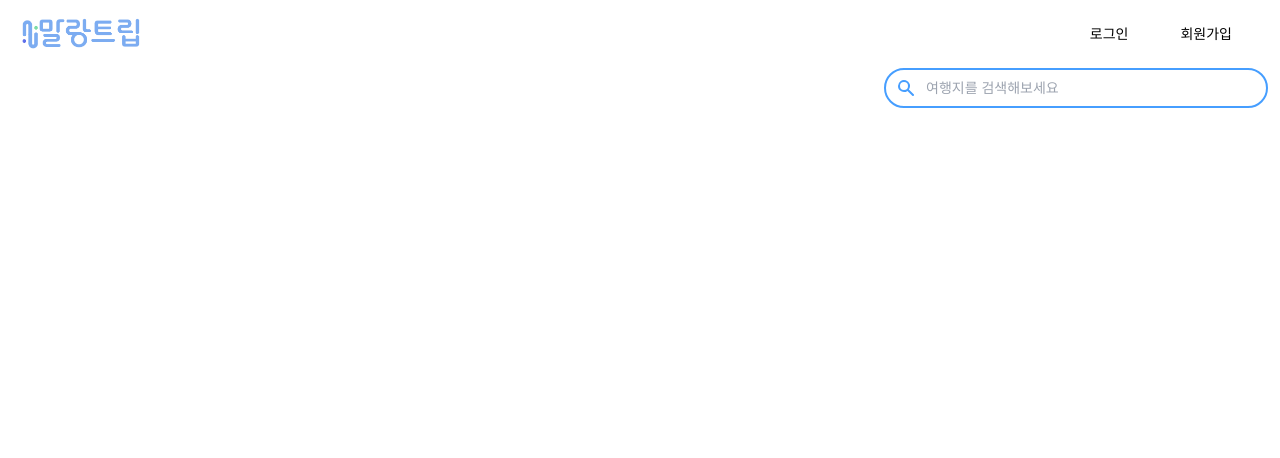
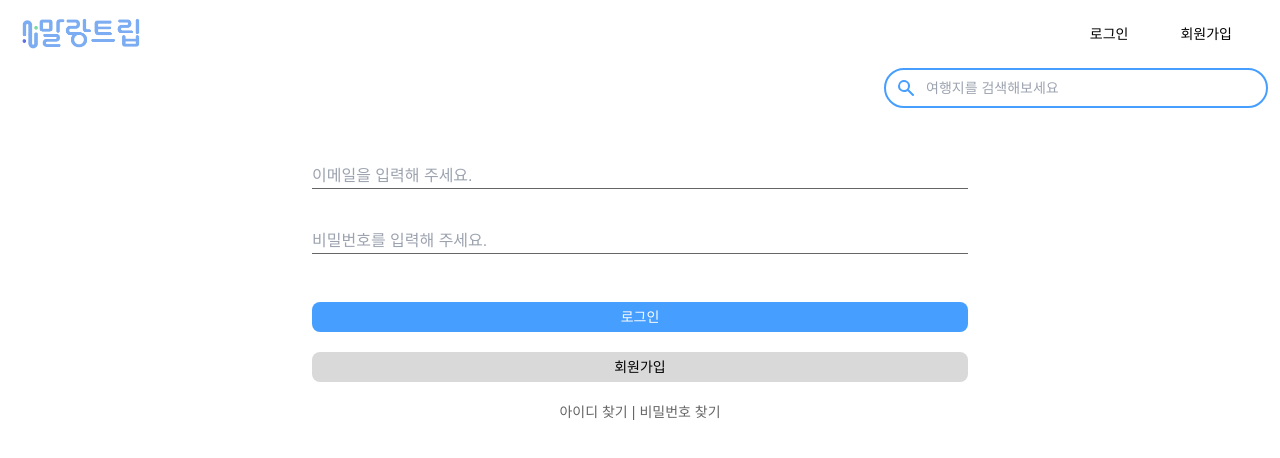
Before and after one commit to Mallang-Trip/Web, a React (Create React App) app: page /login in a window 1280 px wide. Before the commit this address had no page. Shown: the top 458 px of the page. Built offline with nearby package versions, Linux system fonts and the light colour scheme.

Commit message:
feat: Login Form UI

```diff
--- a/src/App.js
+++ b/src/App.js
@@ -3,6 +3,7 @@ import { Routes, Route } from "react-router-dom";
 import LandingPage from "./pages/LandingPage";
 import Header from "./components/Layout/Header";
 import BottomNav from "./components/Layout/BottomNav";
+import LoginPage from "./pages/LoginPage";
 
 function App() {
   return (
@@ -10,6 +11,7 @@ function App() {
       <Header />
       <Routes>
         <Route path="/" element={<LandingPage />} />
+        <Route path="/login" element={<LoginPage />} />
       </Routes>
       <BottomNav />
     </React.Fragment>
--- /dev/null
+++ b/src/components/LoginPage/LoginForm.js
@@ -0,0 +1,50 @@
+import React, { useState } from "react";
+
+function LoginForm() {
+  const [email, setEmail] = useState("");
+  const [password, setPassword] = useState("");
+
+  const emailHandler = (e) => setEmail(e.target.value);
+  const passwordHandler = (e) => setPassword(e.target.value);
+  const loginHandler = (e) => {
+    e.preventDefault();
+
+    console.log(email);
+    console.log(password);
+  };
+
+  return (
+    <form className="w-[656px] mx-auto mt-10" onSubmit={loginHandler}>
+      <input
+        type="email"
+        placeholder="이메일을 입력해 주세요."
+        className="w-full border-b border-[#666666] mb-10 focus:outline-none focus:border-primary"
+        value={email}
+        onChange={emailHandler}
+      />
+      <input
+        type="password"
+        placeholder="비밀번호를 입력해 주세요."
+        className={`w-full border-b border-[#666666] mb-12 focus:outline-none focus:border-primary ${
+          password && "font-mono"
+        }`}
+        value={password}
+        onChange={passwordHandler}
+      />
+      <button
+        type="submit"
+        className="w-full h-[30px] text-sm text-white bg-primary rounded-lg"
+      >
+        로그인
+      </button>
+      <button
+        type="button"
+        className="w-full mt-5 h-[30px] text-sm text-black bg-[#D9D9D9] rounded-lg"
+      >
+        회원가입
+      </button>
+    </form>
+  );
+}
+
+export default LoginForm;
--- /dev/null
+++ b/src/components/LoginPage/Searchbuttons.js
@@ -0,0 +1,13 @@
+import React from "react";
+
+function Searchbuttons() {
+  return (
+    <div className="text-sm text-[#666666] mx-auto m-5 flex justify-center">
+      <button type="button">아이디 찾기</button>
+      <span className="mx-1">|</span>
+      <button type="button">비밀번호 찾기</button>
+    </div>
+  );
+}
+
+export default Searchbuttons;
--- /dev/null
+++ b/src/pages/LoginPage.js
@@ -0,0 +1,14 @@
+import React from "react";
+import LoginForm from "../components/LoginPage/LoginForm";
+import Searchbuttons from "../components/LoginPage/Searchbuttons";
+
+function LoginPage() {
+  return (
+    <div>
+      <LoginForm />
+      <Searchbuttons />
+    </div>
+  );
+}
+
+export default LoginPage;
```
Also changed, not shown: 1 other file (tests, documents, lock files or other folders).
